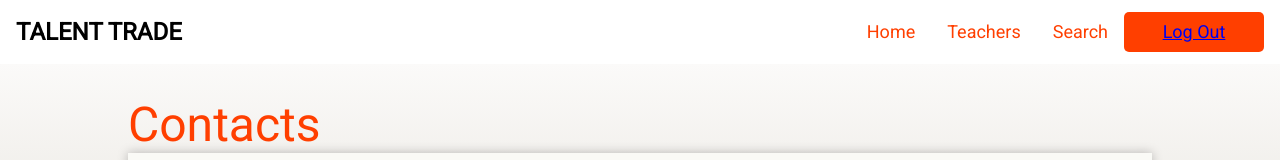
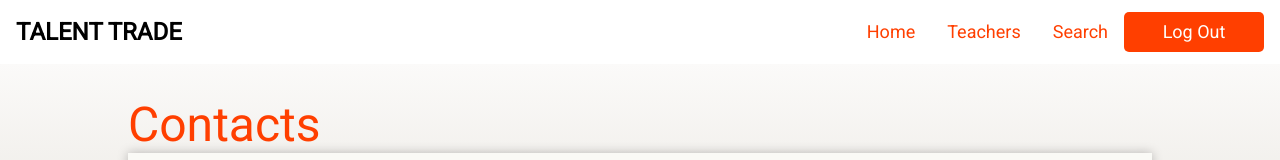
Before and after one commit to chingu-voyages/v8-geckos-team-05, a React (Create React App) app in the folder skill-trade-client/: page /contacts in a window 1280 px wide. Shown: the top 160 px of the page. Built offline with nearby package versions, Linux system fonts and the light colour scheme.

Commit message:
fixed button styling

```diff
--- a/skill-trade-client/src/components/Navbar/navBar.js
+++ b/skill-trade-client/src/components/Navbar/navBar.js
@@ -45,7 +45,9 @@
               </li>
             </ul>
             <button className="navbar__btn-logout" type="submit">
-              <Link to="/signup">Log Out</Link>
+              <Link className="navbar__btn-logout__link" to="/signup">
+                Log Out
+              </Link>
             </button>
           </div>
         </nav>
--- a/skill-trade-client/src/index.css
+++ b/skill-trade-client/src/index.css
@@ -156,6 +156,9 @@
     border-radius: 5px; }
     .navbar__btn-logout:hover {
       cursor: pointer; }
+    .navbar__btn-logout__link {
+      color: unset;
+      text-decoration: unset; }
   .navbar__collapse--btn {
     display: none; }
   .navbar__collapse--items {
--- a/skill-trade-client/src/sass/components/_navBar.scss
+++ b/skill-trade-client/src/sass/components/_navBar.scss
@@ -31,6 +31,10 @@
     border-radius: 5px;
     &:hover {
       cursor: pointer;
+    }
+    &__link {
+      color: unset;
+      text-decoration: unset;
     }
   }
   &__collapse--btn {
```
